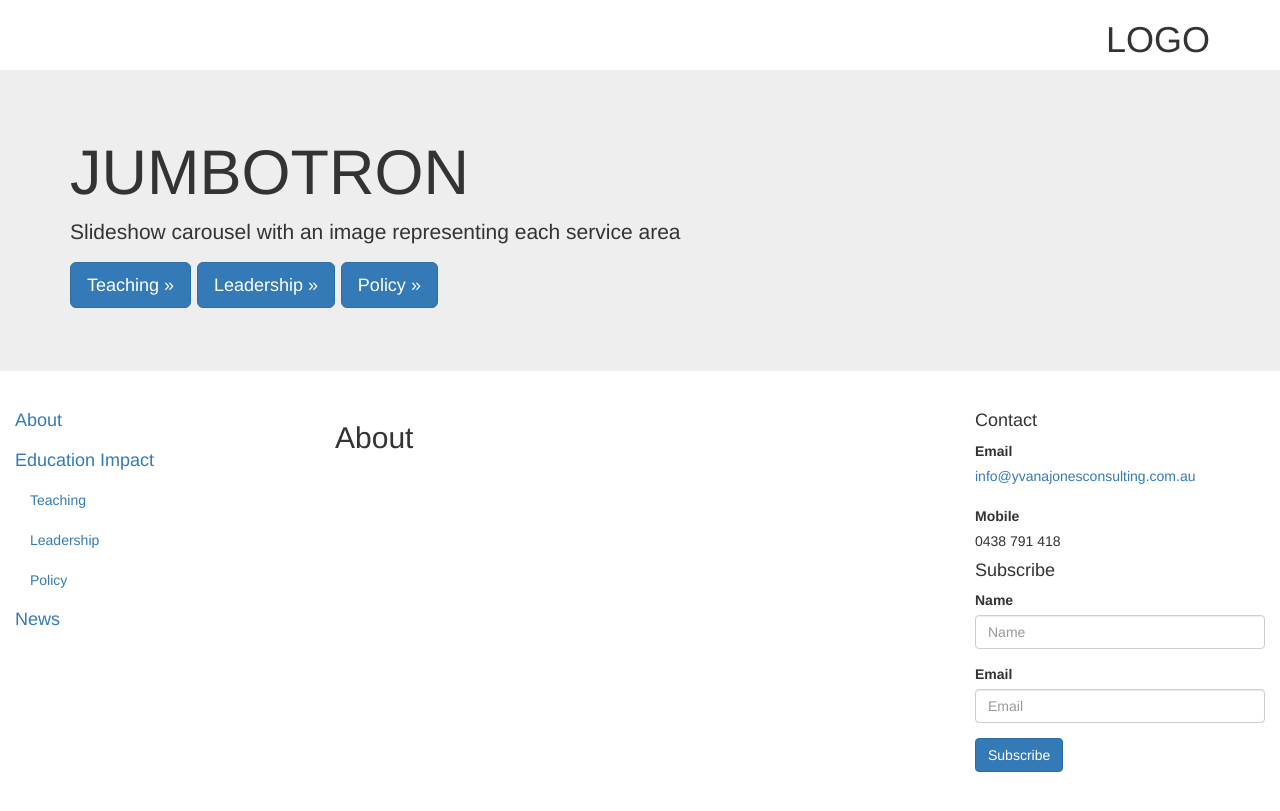
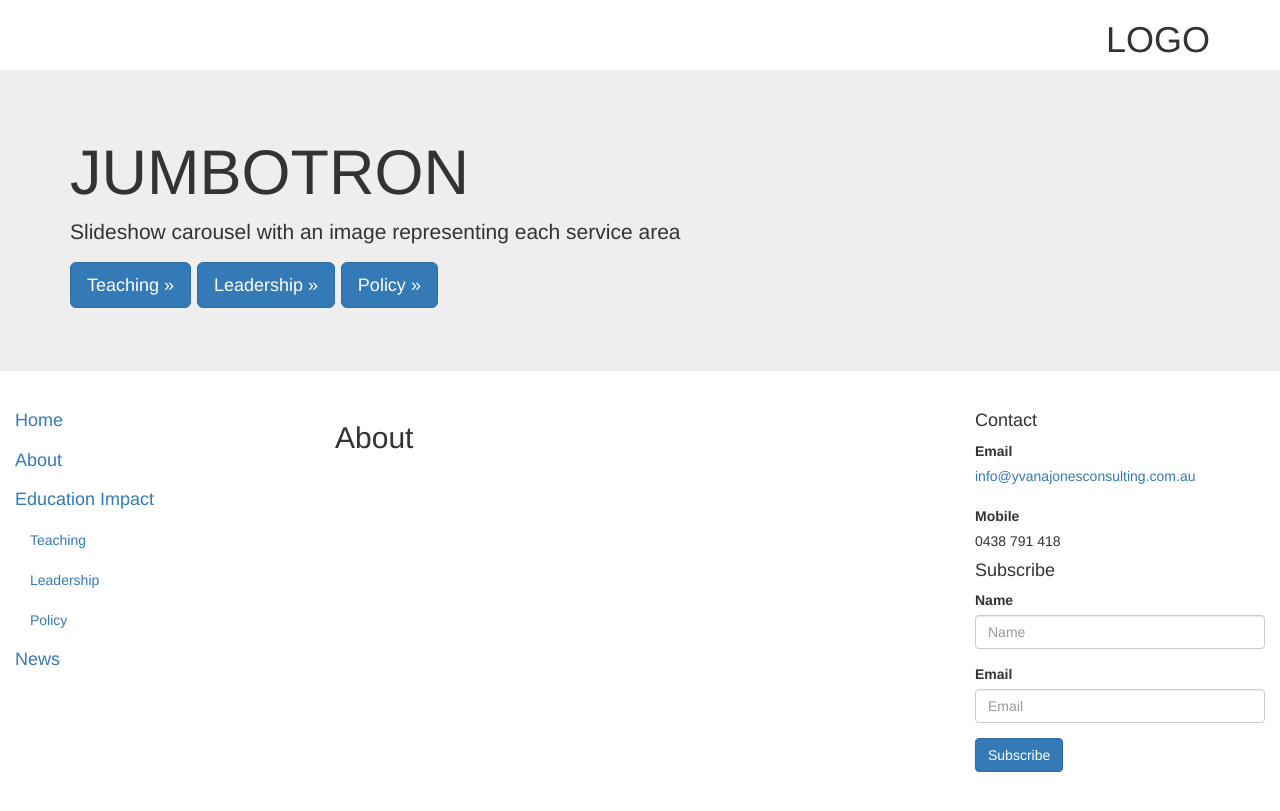
Before and after one commit to idm/idm.github.io, a Jekyll site: the page built from yjc/about.md, in a window 1280 px wide. Shown: the top 811 px of the page. Built offline with Jekyll 4.4.1, drawn with Linux system fonts in a browser that asks for light colours; nearby versions of some CDN libraries.

Commit message:
added home link to lsb nav

```diff
--- a/_layouts/yjc.html
+++ b/_layouts/yjc.html
@@ -29,6 +29,9 @@
 <div class="container-fluid">
 <div class="row">
         <div class="col-md-3 sidebar">
+          <ul class="nav nav-sidebar">
+            <li><h4><a href="./">Home</a></h4></li>
+          </ul>
           <ul class="nav nav-sidebar">
             <li><h4><a href="about">About</a></h4></li>
           </ul>
```
